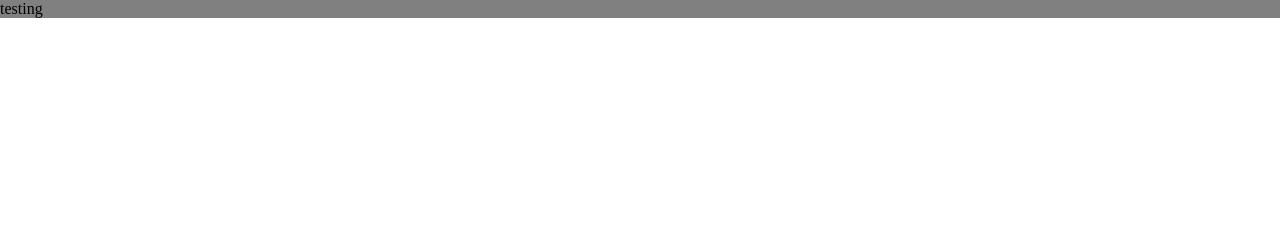
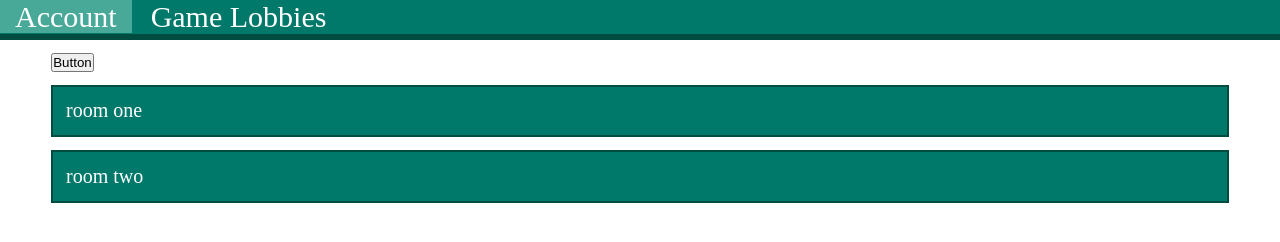
Before and after one commit to ptallo/node-webrts, a website: page index.html in a window 1280 px wide. Drawn offline with nearby package versions, Linux system fonts and the light colour scheme.

Commit message:
implemented a button and second list
added a button which will be used to add game rooms in the future and a list which will be used to show the users the game rooms.

```diff
--- a/index.html
+++ b/index.html
@@ -4,9 +4,20 @@
     <link rel="stylesheet" type="text/css" href="style.css" />
   </head>
   <body>
+    <ul id="nav_bar">
+      <li>Account</li>
+      <li>Game Lobbies</li>
+    </ul>
+
+    <form>
+      <button onclick="addRoom()"> Button </button>
+    </form>
+
     <ul id="game_room">
-      <li> testing </li>
+      <li id="game"> room one </li>
+      <li> room two </li>
     </ul>
+
     <script src="https://cdn.socket.io/socket.io-1.2.0.js"></script>
     <script src="https://code.jquery.com/jquery-1.11.1.js"></script>
     <script src="/main.js"></script>
--- a/index.js
+++ b/index.js
@@ -7,7 +7,6 @@ var port = process.env.PORT || 8080;
 app.get('/', function(req, res){
   res.sendFile(__dirname + '/index.html');
   app.use(express.static(__dirname + '/public'));
-
 });
 
 io.on("connection", function(){
--- a/public/main.js
+++ b/public/main.js
@@ -1,8 +1,4 @@
 
-$('li').on('mouseenter', function(){
-  $('li').css('background-color', 'grey');
-});
-
-$('li').on('mouseleave', function(){
-    $('li').css('background-color', 'lightblue');
-});
+function addRoom(){
+ $('#game').text('adding room');
+}
--- a/public/style.css
+++ b/public/style.css
@@ -1,9 +1,45 @@
+/*
+color scheme at:
+  https://material.io/color/#!/?view.left=0&view.right=0&primary.color=00796B&secondary.color=FFE57F&primary.text.color=ffffff
+*/
+
 *{
   margin: 0;
   padding: 0;
 }
 
-ul {
+#nav_bar {
+  padding: 0px;
   list-style-type: none;
-  background-color: lightblue;
+  background-color: #00796b;
+  color: white;
+  border-bottom: 6px solid #004c40;
 }
+
+#nav_bar li {
+  display: inline;
+  font-size: 30px;
+  padding: 0px 15px;
+}
+
+#nav_bar li:hover{
+  background-color: #48a999;
+}
+
+form {
+  margin: 1% 4%;
+  font: 20px;
+}
+
+#game_room {
+  list-style-type: none;
+}
+
+#game_room li {
+  margin: 1% 4%;
+  padding: 1%;
+  font-size: 20px;
+  background-color: #00796b;
+  color: white;
+  border: 2px solid #004c40;
+}
```
